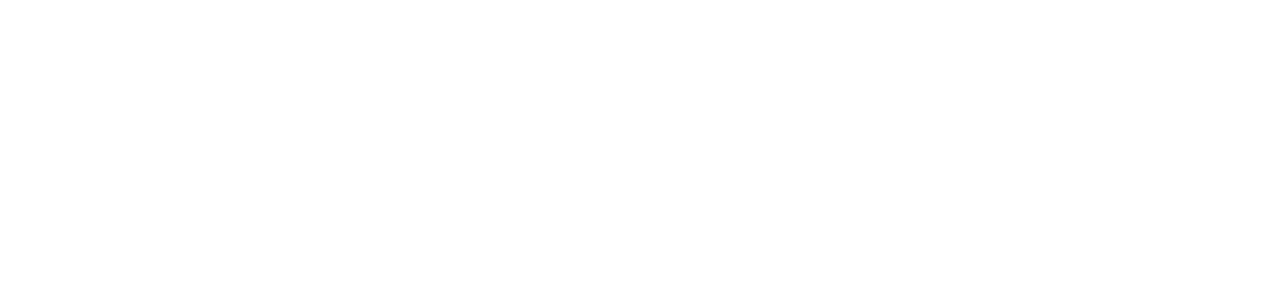
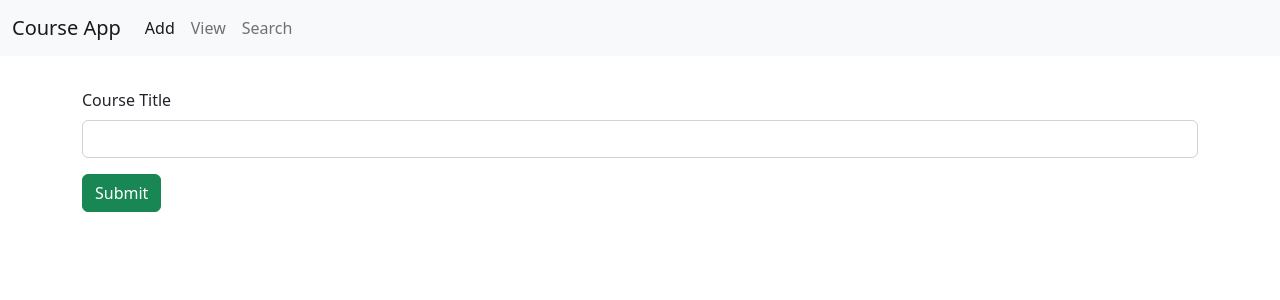
Before and after one commit to Asiyacm/New-Course-Angular-App, an Angular app: page /search in a window 1280 px wide. Before the commit this address led to /. Shown: the top 300 px of the page. Built offline with nearby package versions, Linux system fonts and the light colour scheme.

Commit message:
search commit

```diff
--- a/src/app/navigation/navigation.component.html
+++ b/src/app/navigation/navigation.component.html
@@ -15,6 +15,9 @@
           <a class="nav-link" routerLink="/view">View</a>
       </li>
 
+      <li class="nav-item">
+        <a class="nav-link" routerLink="/search">Search</a>
+      </li>
         </ul>
       </div>
     </div>
--- /dev/null
+++ b/src/app/search-emp/search-emp.component.html
@@ -0,0 +1,19 @@
+<app-navigation></app-navigation>
+<div class="container">
+    <div class="row">
+        <div class="col col-12 col-sm-12 col-md-12 col-lg-12 col-xl-12 col-xxl-12">
+            <div class="row g-3 mt-3">
+
+
+                <div class="col col-12 col-sm-12 col-md-12 col-lg-12 col-xl-12 col-xxl-12">
+                    <label for="" class="form-label">Course Title</label>
+                    <input  type="text" class="form-control">
+                </div>
+
+                <div class="col col-12 col-sm-12 col-md-12 col-lg-12 col-xl-12 col-xxl-12">
+                    <button  class="btn btn-success">Submit</button>
+                </div>
+            </div>
+        </div>
+    </div>
+</div>
```
Also changed, not shown: src/app/app.module.ts (+7 -1 lines), src/app/search-emp/search-emp.component.ts (added, +10 -0 lines), src/app/search-emp/search-emp.component.css (added).
